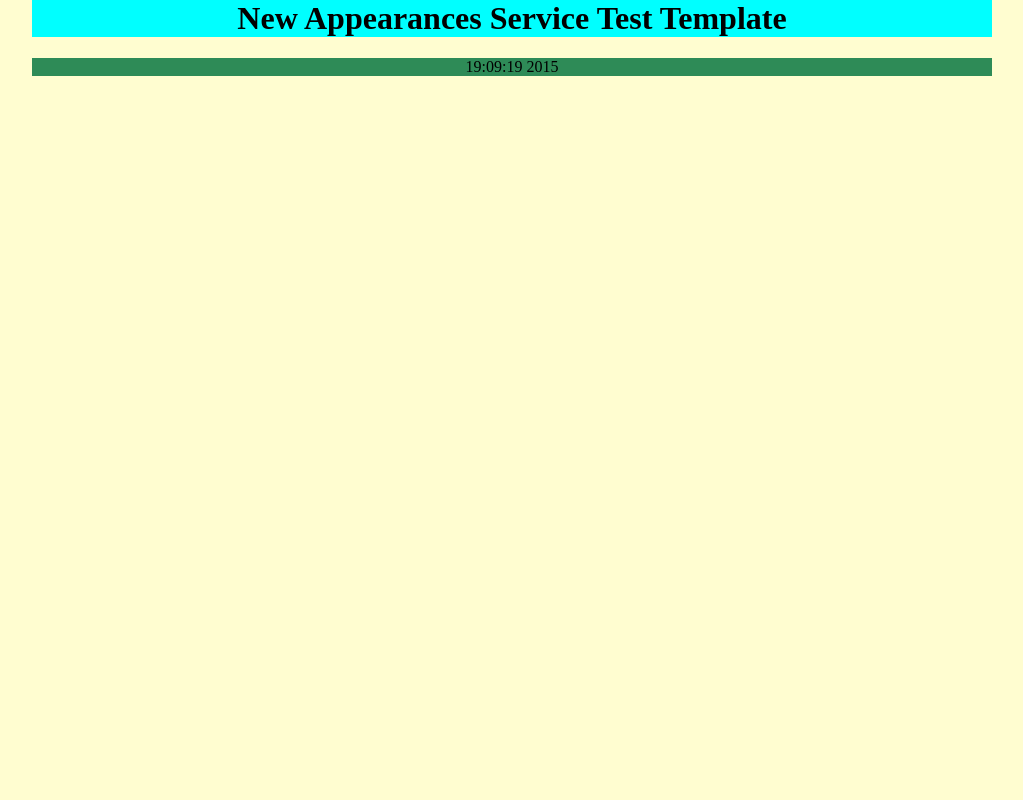
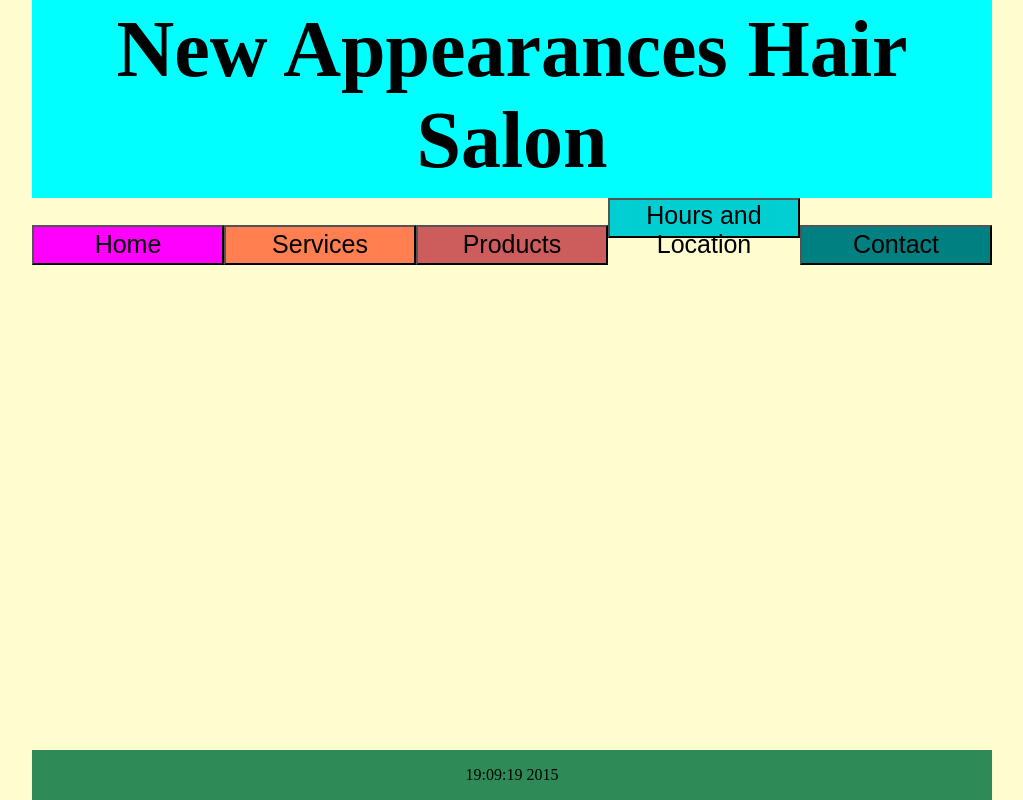
Before and after one commit to lobobabysaurus/NewAppearances, a Django app: page / in a window 1280 px wide. Shown: the whole page, without its empty margins (128-1151 px from the left). Run offline with Django 3.2, Linux system fonts and the light colour scheme; data that the repository does not hold is empty.

Commit message:
Added placeholders for buttons and threw random colors on them.  Also fixed some spacing

```diff
--- a/base/static/base/base.css
+++ b/base/static/base/base.css
@@ -9,20 +9,54 @@
 body {
     width: 75%;
     background-color: #FFFDD0;
-    text-align: center;
     margin-left: auto;
     margin-right: auto;
     margin-top: 0;
+    height: 100%;
 }
 
-h1 {
-    margin-top: 0;
+.navBar {
+    font-size: 0;
+    padding: 0;
+    margin: 0;
 }
+.navBar button {
+    width: 20%;
+    height: 40px;
+    font-size: 25px;
 
+}
+.navBar #home {
+    background-color: magenta;
+}
+.navBar #services {
+    background-color: coral;
+}
+.navBar #products {
+    background-color: indianred;
+}
+.navBar #hours {
+    background-color: darkturquoise;
+}
+.navBar #contact {
+    background-color: teal;
+}
 .header {
     background-color: aqua;
 }
-
+.header h1 {
+    vertical-align: middle;
+    text-align: center;
+    margin-top: 0;
+    font-size: 80px;
+    margin-bottom: 0;
+    padding-top: 4px;
+    padding-bottom: 12px;
+}
 .footer {
+    text-align: center;
     background-color: seagreen;
+    bottom: 0;
+    position: absolute;
+    width: 75%;
 }
--- a/base/static/base/base.js
+++ b/base/static/base/base.js
@@ -19,7 +19,7 @@ function getCurrentTime() {
     var hours = time.getHours();
     //Add padding 0s to minutes and seconds if they are less than ten for formatting reasons
     var minutes = (time.getMinutes() < 10 ? "0" : "" ) + time.getMinutes();
-    var seconds = (time.getSeconds() < 0 ? "0" : "" ) + time.getSeconds();
+    var seconds = (time.getSeconds() < 10 ? "0" : "" ) + time.getSeconds();
     document.getElementById("time").innerText = hours + ":" + minutes + ":" +seconds+" "+year;
 }
 /**
--- a/base/templates/base/base.html
+++ b/base/templates/base/base.html
@@ -2,7 +2,9 @@
 <html>
     <head>
         <meta http-equiv="Content-Type" content="text/html; charset=utf-8">
-        <title>New Appearances Salon Django Test Server</title>
+        <title>
+            New Appearances Salon Django Test Server
+        </title>
 
         {% load staticfiles %}
 
@@ -15,13 +17,25 @@
         {% endblock %}
     </head>
     <body onload="baseOnLoad();">
+
         <div class = "header">
-            <h1>New Appearances Service Test Template</h1>
+            <h1 id="headerText">
+                New Appearances Hair Salon
+            </h1>
+        </div>
+        <div class = "navBar">
+            <button id="home">Home</button>
+            <button id="services">Services</button>
+            <button id="products">Products</button>
+            <button id="hours">Hours and Location</button>
+            <button id="contact">Contact</button>
         </div>
         {%  block body %}
         {%  endblock %}
         <div class = "footer">
-            <p id="time">Test</p>
+            <p id="time">
+                Test
+            </p>
         </div>
     </body>
 </html>
```
